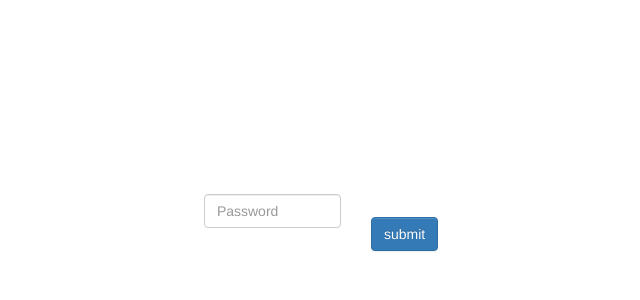
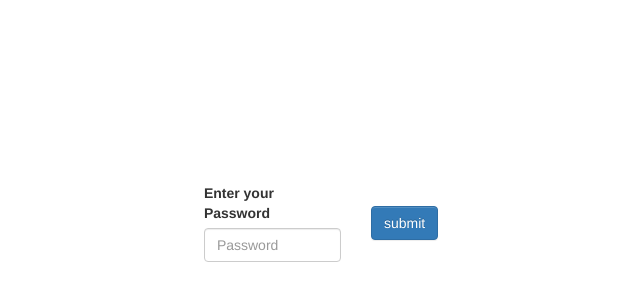
Before and after one commit to nettantradwiti/My_Video_Call_App_front_end_, a plain HTML site: page index.html in a window 1280 px wide. Shown: the part 170-470 px from the top of the page, without its empty margins (284-924 px from the left). Drawn offline with nearby package versions, Linux system fonts and the light colour scheme.

Commit message:
change labale

```diff
--- a/index.html
+++ b/index.html
@@ -42,6 +42,7 @@
     <form class="initialForm">
       <div class="form-row">
         <div class="form-group col-md-6">
+          <label for="inputEmail4">Enter your Password</label>
           <input
             type="text"
             class="form-control"
```
